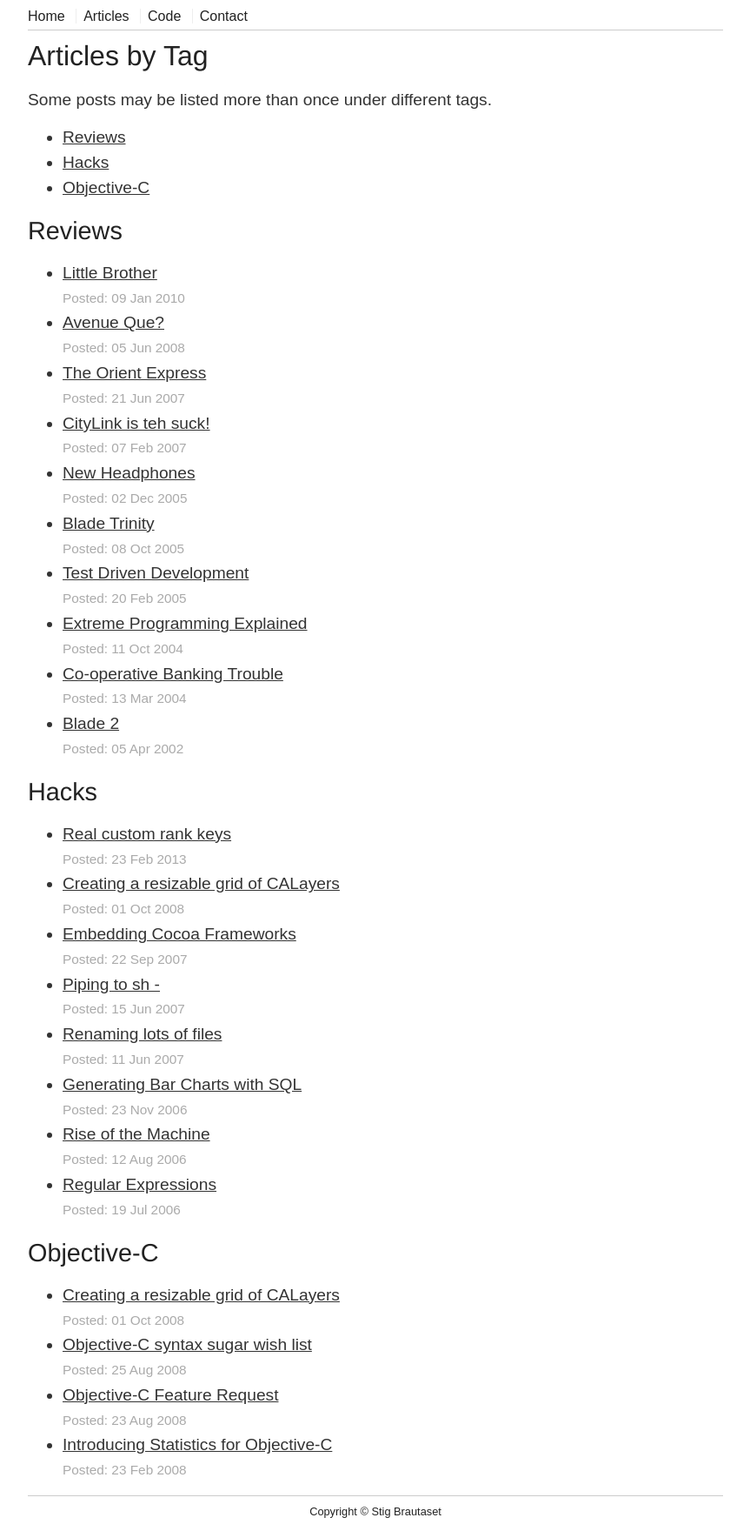
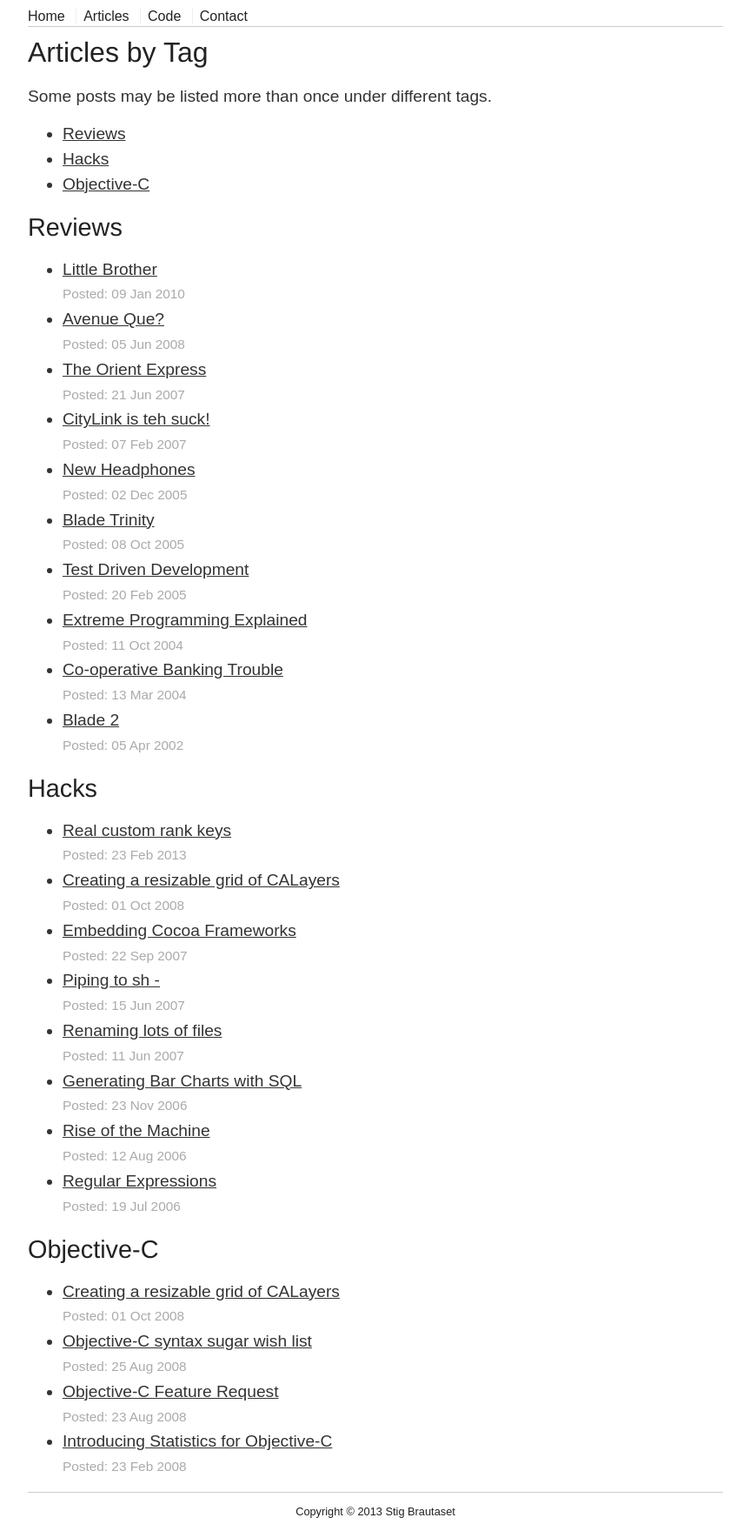
Before and after one commit to stig/www.brautaset.org, a Jekyll site: the page built from articles/tagged.md, in a window 1280 px wide. Shown: the whole page at 87% size, without its empty margins (208-1071 px from the left). Built offline with Jekyll 4.4.1, drawn with Linux system fonts in a browser that asks for light colours.

Commit message:
Remove <hr/> tags

```diff
--- /dev/null
+++ b/_includes/copy.html
@@ -0,0 +1,3 @@
+<div class="copyright">
+<p>Copyright &copy; 2013 Stig Brautaset</p>
+</div>
--- a/_includes/nav.html
+++ b/_includes/nav.html
@@ -6,4 +6,3 @@
         <li><a href="/contact.html">Contact</a></li>
     </ul>
 </nav>
-<hr/>
--- a/_includes/post_li.html
+++ b/_includes/post_li.html
@@ -1,4 +1,8 @@
+{% if post.featured %}
+<li class="featured">
+{% else %}
 <li>
+{% endif %}
     <a href="{{ post.url }}">{{ post.title }}</a>
     <div class="meta">Posted: {{ post.date | date_to_string }}</div>
 </li>
--- a/_layouts/page.html
+++ b/_layouts/page.html
@@ -12,6 +12,5 @@
 </article>
 
 <footer>
-    <hr/>
-    <p>Copyright &copy; Stig Brautaset</p>
+    {% include copy.html %}
 </footer>
--- a/_layouts/post.html
+++ b/_layouts/post.html
@@ -25,6 +25,5 @@
             <li><a href="{{ page.next.url }}" title="{{ page.next.title }}">Next &rarr;</a></li>
         </ul>
     </nav>
-    <hr/>
-    <p>Copyright &copy; Stig Brautaset</p>
+    {% include copy.html %}
 </footer>
--- a/css/main.css
+++ b/css/main.css
@@ -112,6 +112,8 @@
     text-size: 80%;
     color: #aaaaaa;
     margin: 0; }
+  header nav {
+    border-bottom: 1px solid #cccccc; }
 
 article {
   font-size: 1.2em;
@@ -148,8 +150,10 @@
     text-align: center; }
   footer p {
     font-size: 0.8em;
-    text-align: center;
-    margin: 0.6em 0em; }
+    text-align: center; }
+  footer .copyright {
+    border-top: 1px solid #cccccc;
+    margin: 0.2em 0; }
   footer a {
     color: #999; }
   footer a:hover {
```
Also changed, not shown: css/main.scss (+9 -1 lines).
